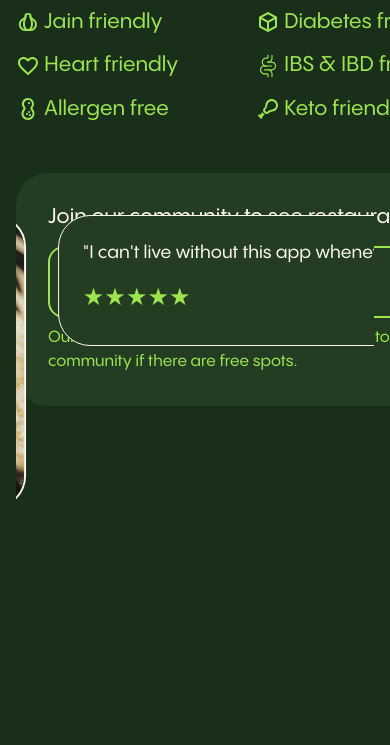
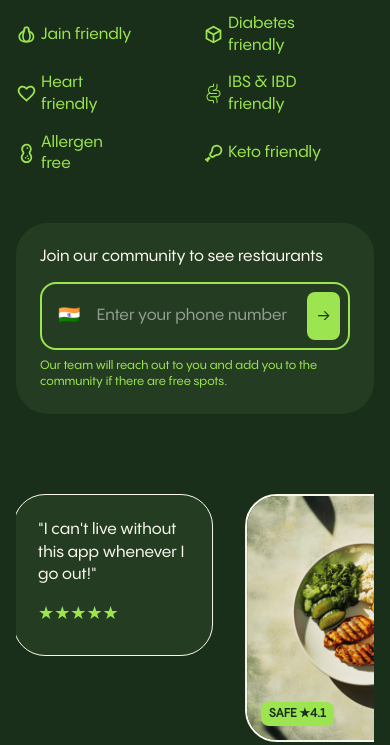
Before and after one commit to ahujasid/safefood-landing-page-v1, a plain HTML site: page index.html in a window 390 px wide. Shown: the part 304-1049 px from the top of the page. Before the commit the page ends 844 px from the top, so only its background shows below. Drawn offline with Linux system fonts and the light colour scheme.

Commit message:
somewhat responsive

```diff
--- a/card.css
+++ /dev/null
@@ -1,76 +0,0 @@
-:root{
-    --card-green: #233C22;
-    --dark-green: #1A2F19;
-    --light-green: #9CE550;
-    --cream: #FAF8EE;
-}
-
-.card {
-    background-color: var(--card-green);
-    color: var(--cream);
-    padding: 1.5rem;
-    border-radius: 2rem;
-    /* max-width: 400px; */
-    border: 1px solid var(--cream);
-
-}
-.card h2 {
-    margin: 0 0 0.25rem 0;
-    font-size: 1.25rem;
-}
-.card p {
-    margin: 0 0 1rem 0;
-    font-size: 0.875rem;
-}
-.card hr {
-    border: none;
-    border-top: 1px solid #BAB6A2;
-    margin: 1rem 0;
-}
-.safe-item {
-    display: flex;
-    justify-content: space-between;
-    align-items: center;
-    margin-bottom: 0.5rem;
-}
-.safe-tag {
-    background-color: var(--light-green); /* Light green for the SAFE tag */
-    color: var(--dark-green); /* Darker green for contrast */
-    font-size: 0.75rem;
-    font-weight: 700;
-    padding: 0.25rem 0.5rem;
-    border-radius: 0.25rem;
-}
-.more-options {
-    font-size: 0.875rem;
-    margin-bottom: 0 !important;
-    color: var(--light-green);
-    margin-top: 1rem;
-}
-
-.review {
-    background-color: var(--card-green); /* Slightly lighter green for the card */
-    color: var(--cream);
-    padding: 1.5rem;
-    border-radius: 2rem;
-    /* max-width: 300px; */
-    border: 1px solid var(--cream);
-
-}
-.review h2 {
-    font-size: 1.125rem;
-    margin: 0 0 0.5rem 0;
-    font-weight: 700;
-}
-.review .stars {
-    color: var(--light-green); /* Yellow color for stars */
-    font-size: 1.5rem;
-    margin-top: 1rem;
-    margin-bottom: 0.25rem;
-    /* margin: 0 0 0.5rem 0; */
-}
-.review p {
-    font-size: 1.125rem;
-    margin: 0 0 0.5rem 0;
-    line-height: 1.4;
-}
--- a/index.html
+++ b/index.html
@@ -5,7 +5,6 @@
         <meta name="viewport" content="width=device-width, initial-scale=1" />
         <title>Safefood: Community recommended food you can eat</title>
         <link href="styles.css" rel="stylesheet" />
-        <link href="card.css" rel="stylesheet" />
     </head>
     <body>
         <div class="loader">
@@ -19,9 +18,6 @@
                     <a href = "https://www.safefood.app">safefood</a>
                     <h1 class = "blur-in-text">Find restaurants for any dietary restriction</h1>
                     <h2 class = "blur-in-text">Dishes that you can safely eat, reviewed by your community, for your city.</h2>
-                 </div>
-
-                 <div>
                     <div class = "diet-container">
                         <div class = "diet-flex"><img class = "diet-icon" src="assets/icons/gluten.svg" alt="Gluten free" /><span class = "diet-name">Gluten Free</span></div>
                         <div class = "diet-flex"><img class = "diet-icon" src="assets/icons/dairy.svg" alt="Dairy free" /><span class = "diet-name">Dairy Free</span></div>
@@ -32,6 +28,10 @@
                         <div class = "diet-flex"><img class = "diet-icon" src="assets/icons/allergy.svg" alt="Allergen" /><span class = "diet-name">Allergen free</span></div>
                         <div class = "diet-flex"><img class = "diet-icon" src="assets/icons/keto.svg" alt="Keto" /><span class = "diet-name">Keto friendly</span></div>
                     </div>
+                 </div>
+
+
+
                 <form action="https://submit-form.com/eRXc3YL7B" method="POST" class="join-form">
                     <h2>Join our community to see restaurants</h2>
                     <div class="input-container">
@@ -45,7 +45,7 @@
                     </div>
                     <p class="form-note">Our team will reach out to you and add you to the community if there are free spots.</p>
                   </form>
-                </div>
+
             </div>
 
             <div class = "right">
--- a/styles.css
+++ b/styles.css
@@ -3,6 +3,22 @@
   --light-green: #9CE550;
   --cream: #FAF8EE;
   --card-green: #233C22;
+  --regular-text: 1.3125rem;
+  --large-text: 1.5rem;
+  --link-text: 2rem;
+  --xl-text: 4rem;
+  --small-text: 0.875rem;
+  --base-text: 1rem;
+  --spacing-4: 0.25rem;
+  --spacing-8: 0.5rem;
+  --spacing-16: 1rem;
+  --spacing-24: 1.5rem;
+  --spacing-32: 2rem;
+  --spacing-40: 2.5rem;
+  --spacing-48: 3rem;
+  --spacing-56: 3.5rem;
+  --spacing-64: 4rem;
+  --container-padding: 6rem;
 }
 
 *, *::before, *::after {
@@ -25,11 +41,11 @@
 
 
 body {
-  line-height: 1.5;
+  line-height: 1.35;
   -webkit-font-smoothing: antialiased;
   background-color: var(--dark-green);
   color: var(--light-green);
-  font-size: 1.3125rem;
+  font-size: var(--regular-text);
   font-family: sf-sans, system-ui, sans-serif;
   font-weight: 400;
   overflow-x: hidden;
@@ -62,16 +78,16 @@ h1{
   color: var(--cream);
   font-family: sf-serif, 'Times New Roman', serif;
   font-weight: 400;
-  font-size: 3.5rem; /*make this fluid */
+  font-size: var(--xl-text);
   line-height: 100%;
-  padding-bottom: 1.5rem;
-  padding-top: 1rem;
+  padding-bottom: var(--spacing-24);
+  padding-top: var(--spacing-16);
 }
 
 h2{
   font-weight: 400;
   line-height: 120%;
-  font-size: 1.5 rem;
+  font-size: var(--large-text);
 }
 
 .main-container{
@@ -81,7 +97,7 @@ h2{
   align-items: center;
   height: 100vh;
   width: 100vw;
-  padding: 6rem;
+  padding: var(--container-padding);
   overflow: hidden;
   box-sizing: border-box;
 }
@@ -109,15 +125,15 @@ a{
   font-family: sf-serif, 'Times New Roman', serif;
   text-decoration: none;
   color: var(--light-green);
-  font-size: 2rem;
+  font-size: var(--link-text);
 }
 
 .diet-container{
   display: grid;
   grid-template-columns: repeat(auto-fit, minmax(200px, 1fr));
-  gap: 12px;
+  gap: var(--spacing-16);
   width: 100%;
-  margin-bottom: 3rem;
+  margin-top: var(--spacing-32);
 }
 
 .diet-flex{
@@ -129,8 +145,8 @@ a{
 }
 
 .diet-icon{
-  height: 24px;
-  width: 24px;
+  height: var(--spacing-24);
+  width: var(--spacing-24);
   border: none;
 }
 
@@ -179,13 +195,13 @@ a{
 
 .marquee-item .tag{
   position: absolute;
-  left: 2rem;
-  bottom: 2rem;
+  left: var(--spacing-32);
+  bottom: var(--spacing-32);
   background-color: var(--light-green);
   color: var(--dark-green);
-  font-size: 0.875rem;
+  font-size: var(--small-text);
   font-weight: 700;
-  padding: 0.25rem 0.5rem;
+  padding: var(--spacing-4) var(--spacing-8);
   border-radius: 0.5rem;
 }
 
@@ -196,7 +212,7 @@ a{
   max-width: 100%;
   background-color: var(--card-green);
   /* border: 2px solid var(--cream); */
-  padding: 32px;
+  padding: var(--spacing-32);
   border-radius: 32px;
 
 }
@@ -204,7 +220,7 @@ a{
 .join-form h2{
   color: var(--cream);
   max-width: 400px;
-  font-size: 1.3125rem;
+  font-size: var(--regular-text);
 }
 
 
@@ -213,14 +229,14 @@ a{
   align-items: center;
   border-radius: 1rem;
   border: 2px solid var(--light-green);
-  padding: 8px;
-  margin-bottom: 0.5rem;
-  margin-top: 1rem;
+  padding: var(--spacing-8);
+  margin-bottom: var(--spacing-8);
+  margin-top: var(--spacing-16);
 }
 
 .flag {
-  padding: 0 10px;
-  font-size: 1.5rem;
+  padding: 0 8px;
+  font-size: var(--large-text);
 }
 
 #phone {
@@ -228,8 +244,8 @@ a{
   background: transparent;
   border: none;
   color: var(--cream);
-  font-size: 1.3125rem;
-  padding: 10px;
+  font-size: var(--regular-text);
+  padding: 8px;
 }
 
 #phone::placeholder {
@@ -240,8 +256,8 @@ a{
   background-color: var(--light-green);
   border: none;
   border-radius: 8px;
-  width: 48px;
-  height: 48px;
+  width: 3rem;
+  height: 3rem;
   display: flex;
   justify-content: center;
   align-items: center;
@@ -256,28 +272,101 @@ a{
 
 .arrow, .checkmark {
   color: var(--dark-green);
-  font-size: 20px;
+  font-size: var(--regular-text);
 }
 
 .btn-spinner {
   border: 2px solid #1A2F19;
   border-top: 2px solid #9CE550;
   border-radius: 50%;
-  width: 20px;
-  height: 20px;
+  width: 21px;
+  height: 21px;
   animation: spin 1s linear infinite;
 }
 
 
 .arrow {
   color: var(--dark-green);
-  font-size: 20px;
+  font-size: var(--regular-text);
 }
 
 .form-note {
-  font-size: 16px;
+  font-size: var(--base-text);
 }
 
+
+/* ------------------------------------------ CARDS ON THE RIGHT -------------------------------------------- */
+
+.card {
+  background-color: var(--card-green);
+  color: var(--cream);
+  padding: 1.5rem;
+  border-radius: 2rem;
+  /* max-width: 400px; */
+  border: 1px solid var(--cream);
+
+}
+.card h2 {
+  margin: 0 0 0.25rem 0;
+  font-size: 1.25rem;
+}
+.card p {
+  margin: 0 0 1rem 0;
+  font-size: var(--small-text);
+}
+.card hr {
+  border: none;
+  border-top: 1px solid #BAB6A2;
+  margin: 1rem 0;
+}
+.safe-item {
+  display: flex;
+  justify-content: space-between;
+  align-items: center;
+  margin-bottom: 0.5rem;
+  font-size: 1.125rem;
+}
+
+
+.safe-tag {
+  background-color: var(--light-green);
+  color: var(--dark-green);
+  font-size: 0.75rem;
+  font-weight: 700;
+  padding: 0.25rem 0.5rem;
+  border-radius: 0.25rem;
+}
+.more-options {
+  font-size: var(--small-text);
+  margin-bottom: 0 !important;
+  color: var(--light-green);
+  margin-top: 1rem;
+}
+
+.review {
+  background-color: var(--card-green);
+  color: var(--cream);
+  padding: 1.5rem;
+  border-radius: 2rem;
+  border: 1px solid var(--cream);
+
+}
+.review h2 {
+  font-size: 1.125rem;
+  margin: 0 0 0.5rem 0;
+  font-weight: 700;
+}
+.review .stars {
+  color: var(--light-green);
+  font-size: var(--large-text);
+  margin-top: 1rem;
+  margin-bottom: 0.25rem;
+}
+.review p {
+  font-size: 1.125rem;
+  margin: 0 0 0.5rem 0;
+  line-height: 1.4;
+}
 
 
 /* ------------------------------------------ ANIMATIONS -------------------------------------------- */
@@ -331,31 +420,91 @@ a{
 
 /* ------------------------------------------ RESPONSIVE -------------------------------------------- */
 
+@media (max-width: 1368px){
+
+  :root{
+    --regular-text: 1.1125rem;
+    --large-text: 1.3125rem;
+    --link-text: 1.5rem;
+    --xl-text: 3.5rem;
+    --small-text: 0.875rem;
+    --base-text: 0.875rem;
+    --spacing-4: 0.25rem;
+    --spacing-8: 0.5rem;
+    --spacing-16: 1rem;
+    --spacing-24: 1.5rem;
+    --spacing-32: 2rem;
+    --spacing-40: 2.5rem;
+    --spacing-48: 3rem;
+    --spacing-56: 3.5rem;
+    --spacing-64: 4rem;
+    --container-padding: 4rem;
+  }
+
+}
+
+
+
 @media (max-width: 1024px){
 
-  h1{
-    font-size: 2.5rem;
-  }
-
-  h2{
-    font-size: 1.125rem;
+  :root{
+    --regular-text: 1rem;
+    --large-text: 1.125rem;
+    --link-text: 1.3125rem;
+    --xl-text: 2.5rem;
+    --small-text: 0.75rem;
+    --base-text: 0.75rem;
+    --spacing-4: 0.25rem;
+    --spacing-8: 0.5rem;
+    --spacing-16: 1rem;
+    --spacing-24: 1.5rem;
+    --spacing-32: 2rem;
+    --spacing-40: 2.5rem;
+    --spacing-48: 3rem;
+    --spacing-56: 3.5rem;
+    --spacing-64: 4rem;
+    --container-padding: 1rem;
   }
 
   .main-container{
     flex-direction: column;
-    padding: 1rem;
+    height: auto;
   }
 
   .left{
     width: 100%;
-    height: 60%;
+    height: auto;
     justify-content: flex-start;
     align-items: flex-start;
+    margin-bottom: var(--spacing-64);
+    gap: var(--spacing-48);
+  }
+
+  .diet-container{
+    display: grid;
+    grid-template-columns: repeat(auto-fit, minmax(120px, 1fr));
+    gap: var(--spacing-16);
+    width: 100%;
+    margin-top: var(--spacing-32);
+  }
+
+  .diet-flex{
+    display: flex;
+    align-items: center;
+    width: 120px;
+    box-sizing: border-box;
+    gap: 4px;
+  }
+
+  .diet-icon{
+    height: 21px;
+    width: 21px;
+    border: none;
   }
 
   .right {
     width: 100%;
-    height: 40%;
+    height: 560px;
     overflow: hidden;
     flex-direction: column;
   }
@@ -388,8 +537,59 @@ a{
   }
 
 
-  #column-2{
-    display: none;
+  .join-form {
+    max-width: 100%;
+    background-color: var(--card-green);
+    /* border: 2px solid var(--cream); */
+    padding: var(--spacing-24);
+    border-radius: 32px;
+
   }
 
+  .input-container {
+    display: flex;
+    align-items: center;
+    border-radius: 1rem;
+    border: 2px solid var(--light-green);
+    padding: var(--spacing-8);
+    margin-bottom: var(--spacing-8);
+    margin-top: var(--spacing-16);
+  }
+
+  .submit-btn {
+    background-color: var(--light-green);
+    border: none;
+    border-radius: 8px;
+    width: 3rem;
+    height: 3rem;
+    display: flex;
+    justify-content: center;
+    align-items: center;
+    cursor: pointer;
+    transition: background-color 0.3s ease;
+  }
+
+
+  .card h2 {
+    font-size: 1rem;
+  }
+
+
+  .safe-item {
+    font-size: 1rem;
+  }
+
+
+  .review {
+    max-width: 200px;
+  }
+  .review h2 {
+    font-size: 1rem;
+  }
+
+  .review p {
+    font-size: 1rem;
+  }
+
+
 }
```
Lines whose indentation alone changed are shown as unchanged.
